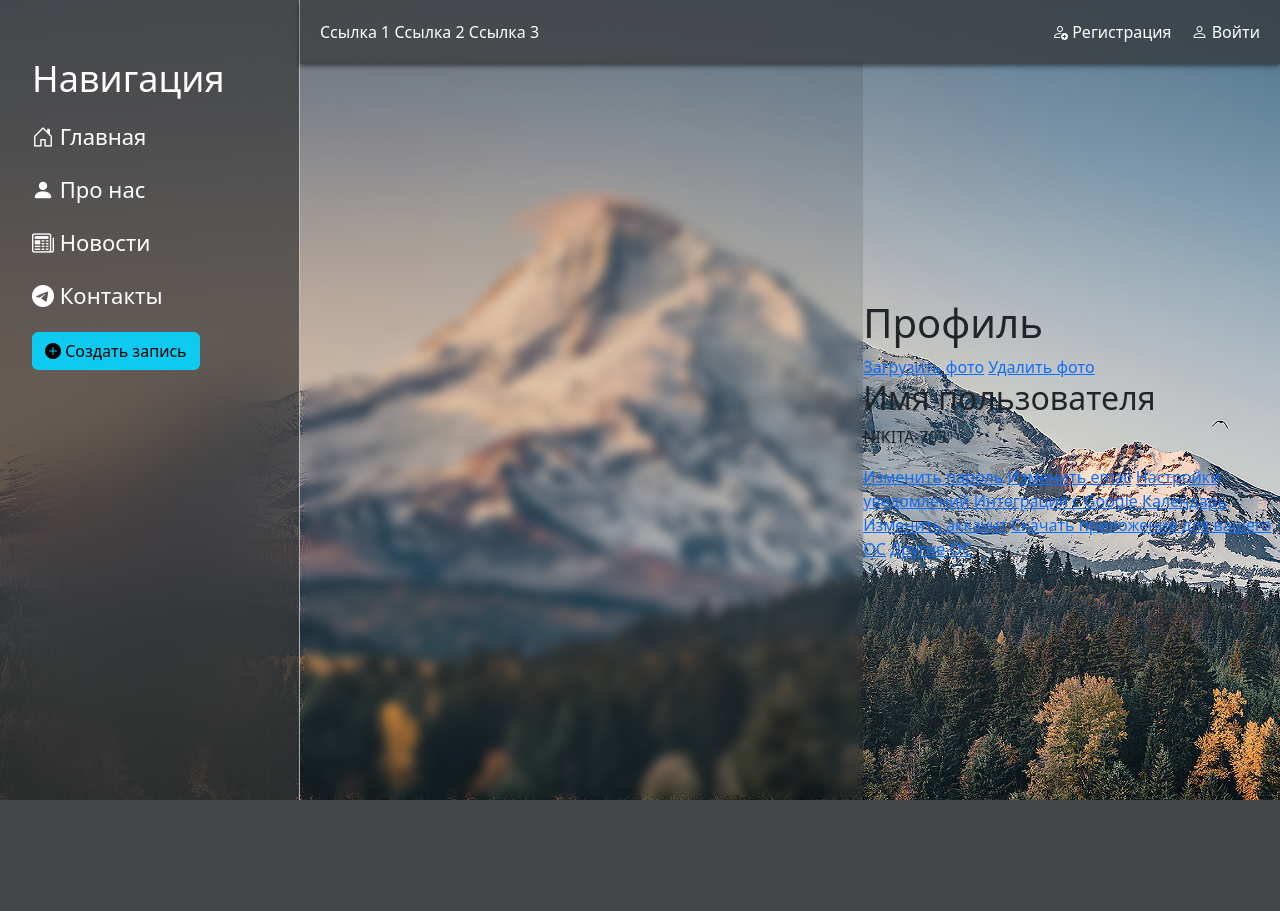
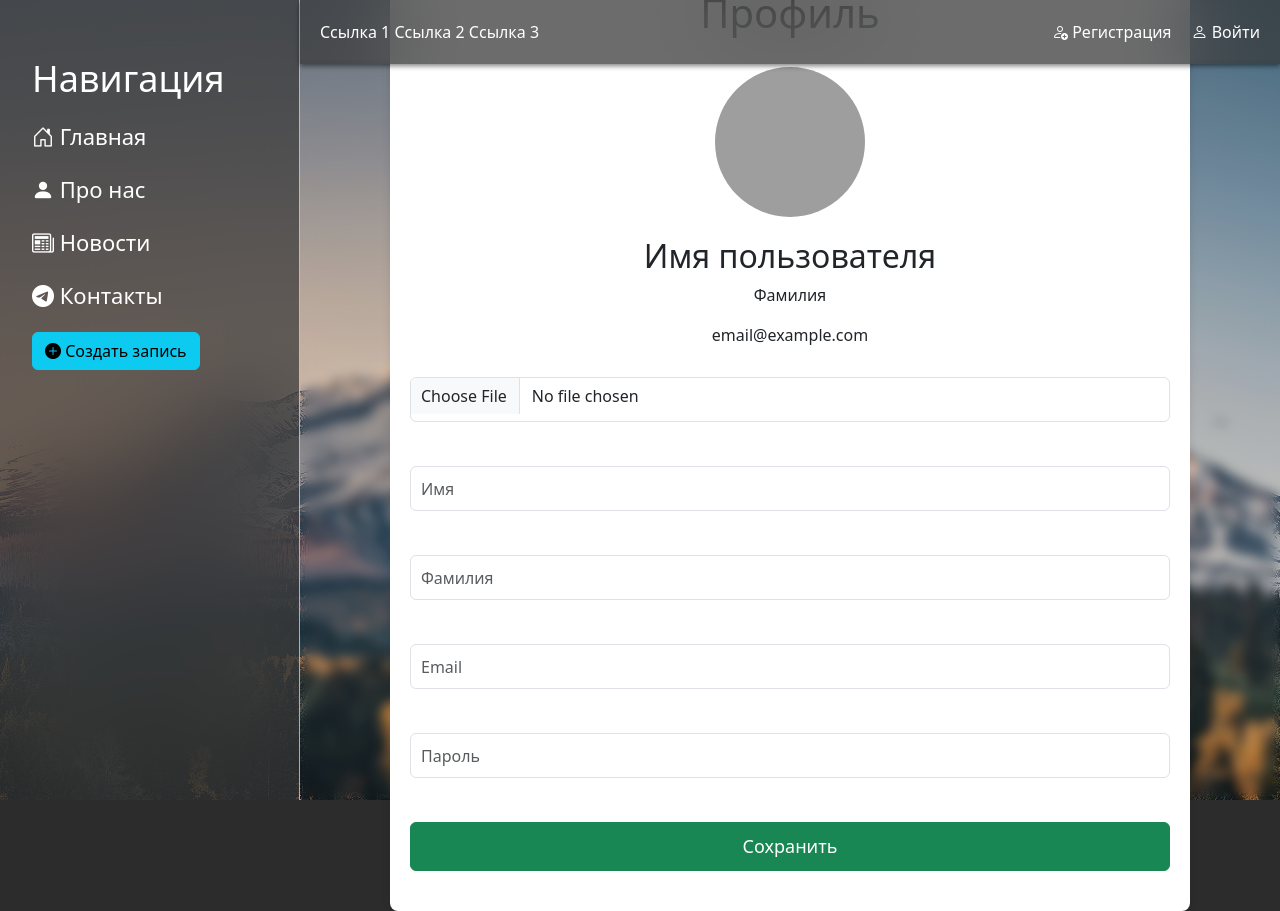
Before and after one commit to NIKITA-703/contorl_project, a Django app: page /user/profile/ in a window 1280 px wide. Before the commit the page ends 800 px from the top, so only its background shows below. Run offline with Django 5.2, Linux system fonts and the light colour scheme; grey boxes are pictures that could not be loaded.

Commit message:
the process of creating a user

```diff
--- a/website/main/static/main/css/main.css
+++ b/website/main/static/main/css/main.css
@@ -223,3 +223,47 @@ form {
     padding: 10px; /* Внутренние отступы кнопки */
     font-size: 18px; /* Размер шрифта кнопки */
 }
+
+/* Стили для контейнера профиля */
+.profile-container {
+    background: #fff; /* Белый фон */
+    border-radius: 8px; /* Радиус скругления углов */
+    box-shadow: 0 4px 8px rgba(0, 0, 0, 0.1); /* Тень */
+    padding: 40px 20px; /* Внутренние отступы */
+    max-width: 800px; /* Максимальная ширина контейнера */
+    width: 100%; /* Делаем контейнер шириной 100% */
+    position: absolute; /* Позиционирование для отображения поверх всего */
+    text-align: center; /* Выравнивание текста по центру */
+    z-index: 1;
+}
+
+.profile-header {
+    margin-bottom: 30px;
+}
+
+.profile-info {
+    margin-bottom: 30px;
+}
+
+.profile-photo {
+    width: 150px; /* Ширина фотографии */
+    height: 150px; /* Высота фотографии */
+    border-radius: 50%; /* Скругление углов */
+    object-fit: cover; /* Обрезка изображения по размеру */
+    margin-bottom: 20px; /* Отступ снизу */
+}
+
+.profile-edit .form-control {
+    margin-bottom: 20px; /* Отступ снизу */
+    height: 45px; /* Высота полей ввода */
+    font-size: 16px; /* Размер шрифта полей ввода */
+    padding-left: 10px; /* Внутренний отступ слева */
+    width: 100%; /* Ширина полей ввода */
+    box-sizing: border-box; /* Учет внутренних отступов и рамки в ширине */
+}
+
+.profile-edit .btn {
+    width: 100%; /* Ширина кнопки 100% */
+    padding: 10px; /* Внутренние отступы кнопки */
+    font-size: 18px; /* Размер шрифта кнопки */
+}
--- a/website/main/templates/main/layout.html
+++ b/website/main/templates/main/layout.html
@@ -35,8 +35,8 @@
                 </nav>
             </div>
             <div class="auth-links">
-                <a href="#"><li><i class="bi bi-person-add"></i> Регистрация</li></a>
-                <a href="{% url 'users:login %'}"><li><i class="bi bi-person"></i> Войти</li></a>
+                <a href="{% url 'user:registration' %}"><li><i class="bi bi-person-add"></i> Регистрация</li></a>
+                <a href="{% url 'user:login' %}"><li><i class="bi bi-person"></i> Войти</li></a>
             </div>
         </div>
     </header>
--- a/website/users/templates/users/login.html
+++ b/website/users/templates/users/login.html
@@ -9,8 +9,8 @@
         <form method="post">
             {% csrf_token %}
             <span>{{ error }}</span><br>
-            <input type="text" placeholder="Логин" class="form-control"> <br>
-            <input type="password" placeholder="Пароль" class="form-control"> <br>
+            <input type="text" placeholder="Логин" class="form-control" required> <br>
+            <input type="password" placeholder="Пароль" class="form-control" required> <br>
             <button class="btn btn-success" type="submit">Войти</button>
         </form>
     </div>
--- a/website/users/templates/users/profile.html
+++ b/website/users/templates/users/profile.html
@@ -1,27 +1,30 @@
+<!-- profile.html -->
 {% extends 'main/layout.html' %}
 {% load static %}
 
-{% block title %} Профиль {% endblock %}
+{% block title %}Профиль{% endblock %}
 
 {% block content %}
 <div class="profile-container">
     <div class="profile-header">
         <h1>Профиль</h1>
-            <a href="#">Загрузить фото</a>
-            <a href="#">Удалить фото</a>
     </div>
     <div class="profile-info">
+        <img src="/path/to/user/photo.jpg" alt="User Photo" class="profile-photo">
         <h2>Имя пользователя</h2>
-            <p>NIKITA-703</p>
-            <a href="#">Изменить пароль</a>
-            <a href="#">Изменить email</a>
-            <a href="#">Настройки уведомлений</a>
-            <a href="#">Интеграция с Google Календарь</a>
+        <p>Фамилия</p>
+        <p>email@example.com</p>
     </div>
-        <div class="profile-footer">
-            <a href="#">Изменить аккаунт</a>
-            <a href="#">Скачать приложение для вашего ОС</a>
-            <a href="#">Другие ОС</a>
+    <div class="profile-edit">
+        <form method="post">
+            {% csrf_token %}
+            <input type="file" class="form-control" placeholder="Загрузить фото"> <br>
+            <input type="text" class="form-control" placeholder="Имя"> <br>
+            <input type="text" class="form-control" placeholder="Фамилия"> <br>
+            <input type="email" class="form-control" placeholder="Email"> <br>
+            <input type="password" class="form-control" placeholder="Пароль"> <br>
+            <button class="btn btn-success" type="submit">Сохранить</button>
+        </form>
     </div>
 </div>
 {% endblock %}
--- a/website/users/templates/users/registration.html
+++ b/website/users/templates/users/registration.html
@@ -9,8 +9,8 @@
         <form method="post">
             {% csrf_token %}
             <span>{{ error }}</span><br>
-            <input type="text" placeholder="Логин" class="form-control"> <br>
-            <input type="password" placeholder="Пароль" class="form-control"> <br>
+            <input type="text" placeholder="Логин" class="form-control" required> <br>
+            <input type="password" placeholder="Пароль" class="form-control" required> <br>
             <button class="btn btn-success" type="submit">Войти</button>
         </form>
     </div>
```
Also changed, not shown: website/users/static/users/img/profile.png (added), website/website/urls.py (line endings or trailing spaces). Lines whose indentation alone changed are shown as unchanged.
